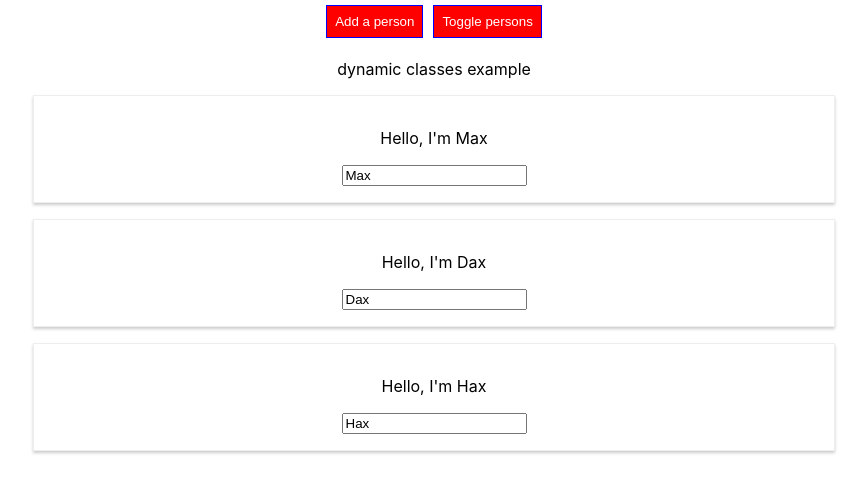
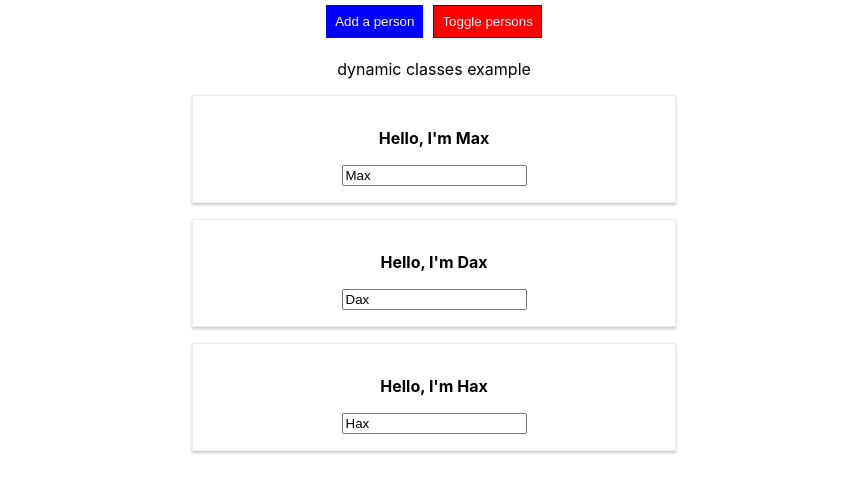
Before and after one commit to WrRaThY/react-course, a React (Create React App) app: page / in a window 1280 px wide. Shown: the top 492 px of the page, without its empty margins (206-1073 px from the left). Built offline with nearby package versions, Linux system fonts and the light colour scheme.

Commit message:
finished section 5 - styling

```diff
--- a/package.json
+++ b/package.json
@@ -3,6 +3,7 @@
   "version": "0.1.0",
   "private": true,
   "dependencies": {
+    "node-sass": "^4.11.0",
     "react": "^16.7.0",
     "react-dom": "^16.7.0",
     "react-scripts": "2.1.2"
--- a/src/App.css
+++ /dev/null
@@ -1,11 +0,0 @@
-.App {
-  text-align: center;
-}
-
-.red {
-  color: red;
-}
-
-.bold {
-  font-weight: bold;
-}
--- a/src/App.js
+++ b/src/App.js
@@ -2,7 +2,7 @@ import React, { Component } from 'react';
 
 import Person from "./components/Person/Person";
 
-import './App.css';
+import styles from './App.module.scss';
 
 class App extends Component {
     state = {
@@ -25,41 +25,24 @@ class App extends Component {
 
     render () {
         return (
-                <div className="App">
-                    <button key={'addButton'} onClick={this.addPersonHandler} style={this.dynamicStyle()}>Add a person</button>
-                    <button key={'toggleButton'} onClick={this.togglePersonsHandler} style={this.dynamicStyle()}>Toggle persons</button>
-                    <p className={this.dynamicClasses()}>dynamic classes example</p>
+                <div className={styles.App}>
+                    <button onClick={this.addPersonHandler}>Add a person</button>
+                    <button onClick={this.togglePersonsHandler} className={this.dynamicClassesButton()}>Toggle persons</button>
+                    <p className={this.dynamicClassesExample()}>dynamic classes example</p>
                     {this.renderPersons()}
                 </div>
         );
     }
 
-    dynamicStyle () {
-        const style = {
-            color: 'white',
-            backgroundColor: 'green',
-            border: '1px solid blue',
-            padding: '8px',
-            cursor: 'pointer',
-            margin: '5px',
-            ':hover': {
-                backgroundColor: 'lightgreen',
-                color: 'black'
-            }
-        };
-
-        if (this.state.showPersons) {
-            style.backgroundColor = 'red';
-            style[':hover'] = {
-                backgroundColor: 'salmon',
-                color: 'black'
-            }
+    dynamicClassesButton() {
+        if (this.state.showPersons){
+            return styles.red;
         }
 
-        return style;
+        return styles.green;
     }
 
-    dynamicClasses () {
+    dynamicClassesExample () {
         const classes = [];
         if (this.state.persons.length <= 2) {
             classes.push('red')
--- /dev/null
+++ b/src/App.module.scss
@@ -0,0 +1,35 @@
+@import 'styles/variables';
+
+.App {
+  text-align: center;
+
+  button {
+    border: 1px solid blue;
+    padding: 8px;
+    cursor: pointer;
+    margin: 5px;
+    background-color: blue;
+    color: $primary-button-text-color
+  }
+
+  button:hover {
+    color: $primary-button-hover-text-color;
+    cursor: pointer;
+  }
+
+  button.green {
+    background-color: green;
+  }
+
+  button.green:hover {
+    background-color: lightgreen;
+  }
+
+  button.red {
+    background-color: red;
+  }
+
+  button.red:hover {
+    background-color: salmon;
+  }
+}
--- a/src/components/Person/Person.css
+++ /dev/null
@@ -1,8 +0,0 @@
-.Person {
-    width: 60%;
-    margin: 16px auto;
-    border: 1px solid #eee;
-    box-shadow:0 2px 3px #ccc;
-    padding: 16px;
-    text-align: center;
-}
--- a/src/components/Person/Person.js
+++ b/src/components/Person/Person.js
@@ -1,18 +1,12 @@
 import React from 'react';
 
-import './Person.css';
+import styles from './Person.module.scss';
 
 const person = (props) => {
     const { name, children, deletePersonHandler, nameChangeHandler } = props;
 
-    const style = {
-        '@media(min-width: 500px)': {
-            width: '450px'
-        }
-    };
-
     return (
-        <div className={"Person"} onClick={deletePersonHandler} style={style}>
+        <div className={styles.Person} onClick={deletePersonHandler}>
             <p>Hello, I'm {name}</p>
             <input type={"text"} onChange={nameChangeHandler} value={name} />
             {children}
--- /dev/null
+++ b/src/components/Person/Person.module.scss
@@ -0,0 +1,16 @@
+.Person {
+  width: 60%;
+  margin: 16px auto;
+  border: 1px solid #eee;
+  box-shadow: 0 2px 3px #ccc;
+  padding: 16px;
+  text-align: center;
+
+  @media(min-width: 500px) {
+    width: 450px;
+  }
+
+  p {
+    font-weight: bolder;
+  }
+}
--- /dev/null
+++ b/src/styles/_variables.scss
@@ -0,0 +1,2 @@
+$primary-button-text-color: white;
+$primary-button-hover-text-color: black;
```
Also changed, not shown: 1 other file (tests, documents, lock files or other folders).
